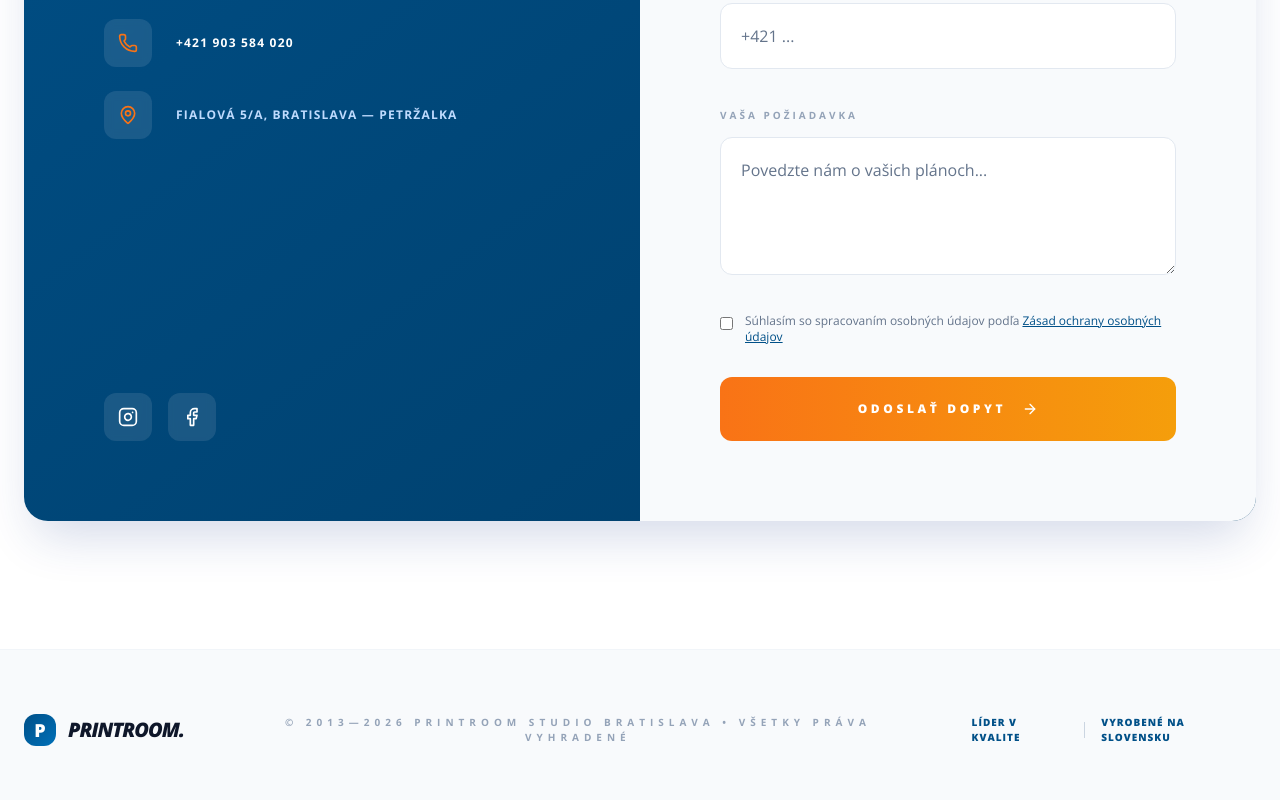
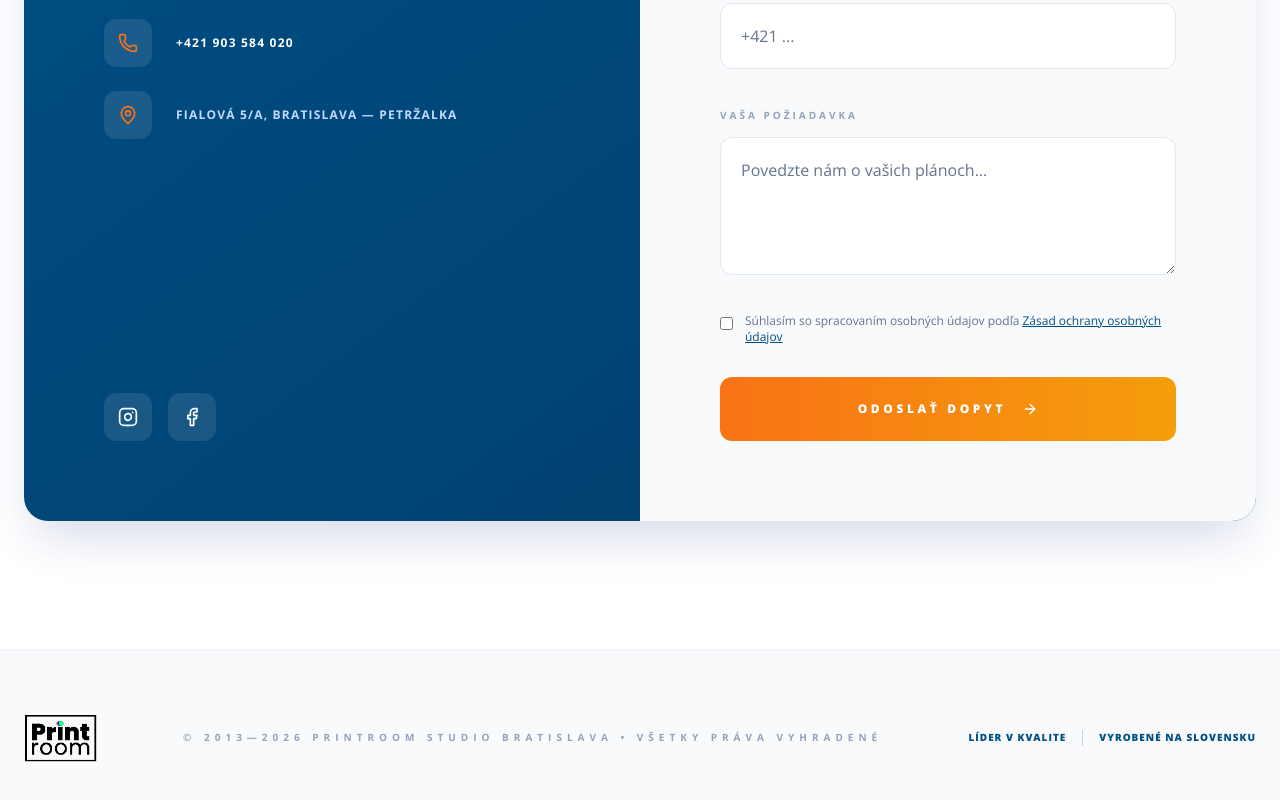
Before and after one commit to kozlik5/printroom-web, a React (Vite) app: page / in a window 1280 px wide. Shown: the part 5508-6308 px from the top of the page. Built offline with nearby package versions, Linux system fonts and the light colour scheme.

Commit message:
fix: zmenené textové logo vo footeri HomePage za obrázok logo-white.png

```diff
--- a/src/pages/HomePage.tsx
+++ b/src/pages/HomePage.tsx
@@ -514,9 +514,8 @@
       {/* Footer */}
       <footer className="bg-slate-50 dark:bg-[#0a0c1a] py-16 px-6 border-t border-slate-100 dark:border-slate-800">
         <div className="max-w-[1400px] mx-auto flex flex-col md:flex-row justify-between items-center gap-12">
-          <div className="flex items-center gap-3">
-            <div className="w-8 h-8 bg-gradient-to-br from-[#005088] to-[#0070b8] text-white flex items-center justify-center font-black rounded-xl text-lg">P</div>
-            <span className="text-xl font-black uppercase tracking-tighter text-slate-900 dark:text-white italic">Printroom.</span>
+          <div className="flex items-center">
+            <img src="/images/logo-white.png" alt="Print room" className="h-12 w-auto invert dark:invert-0" />
           </div>
           <div className="text-[10px] font-bold uppercase tracking-[0.5em] text-slate-400 dark:text-slate-500 text-center">
             © 2013—2026 Printroom Studio Bratislava • Všetky práva vyhradené
```
